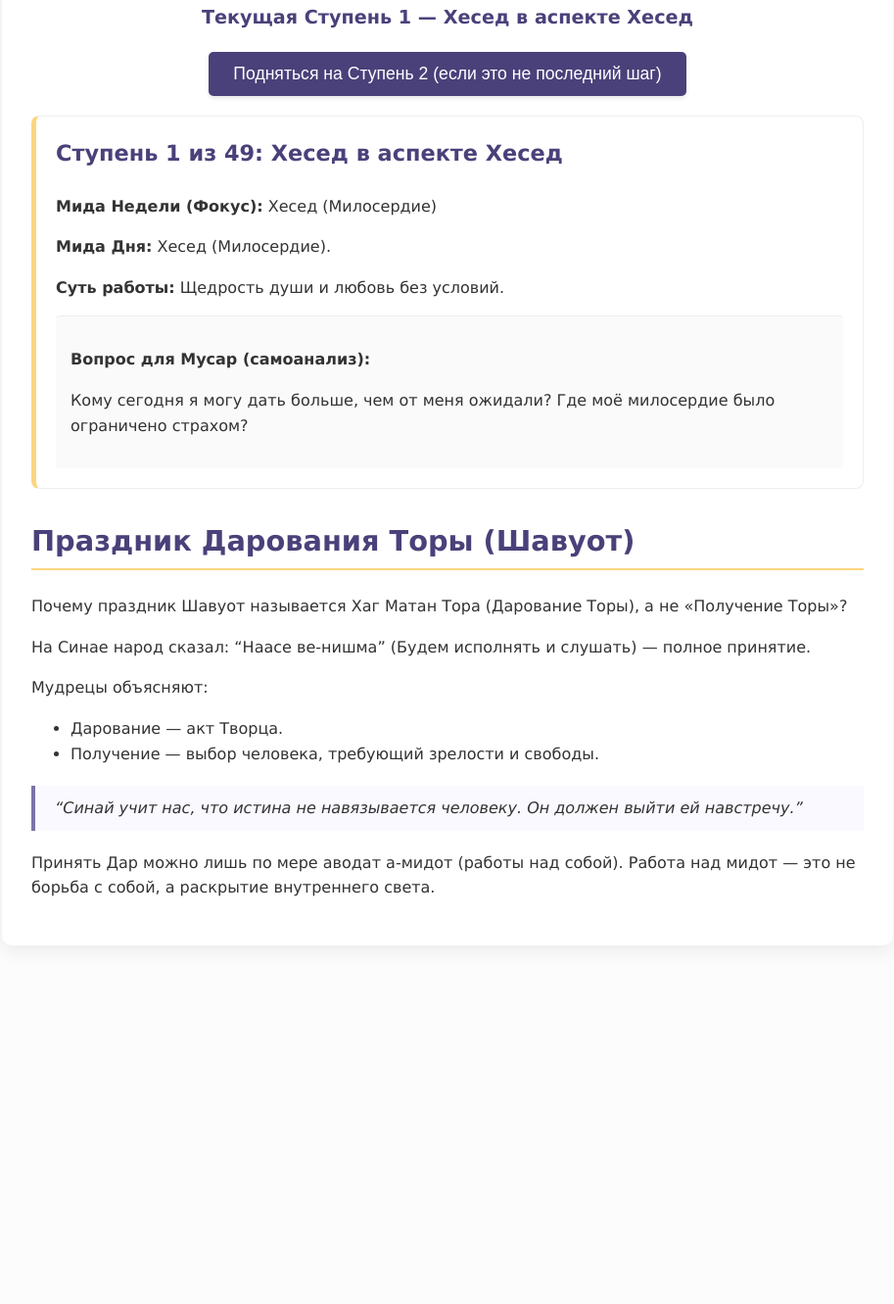
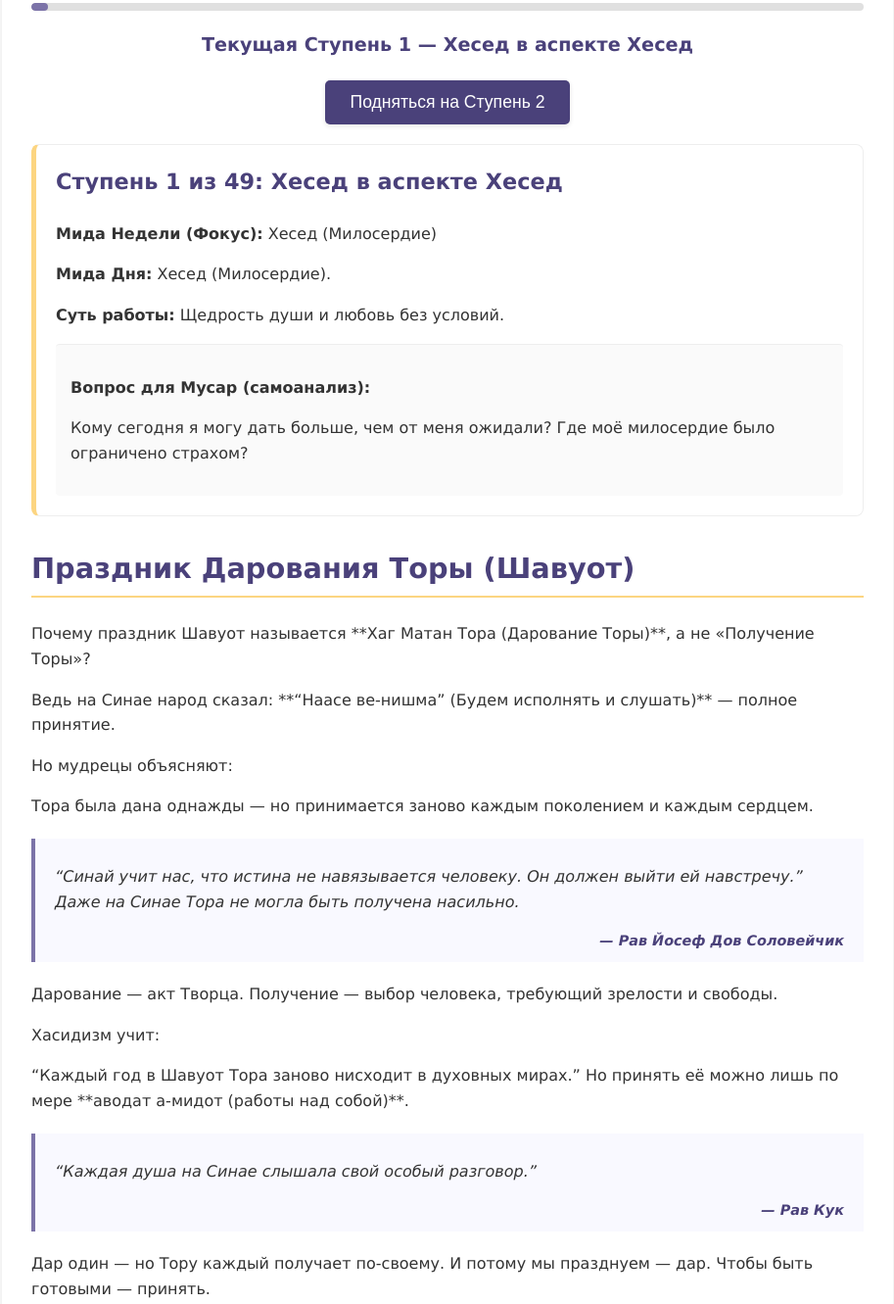
Before and after one commit to Kerijj/tora, a plain HTML site: page index.html in a window 1280 px wide. Shown: the part 610-1941 px from the top of the page at 98% size, without its empty margins (183-1096 px from the left). Before the commit the page ends 1615 px from the top, so only its background shows below. Drawn offline with Linux system fonts and the light colour scheme.

Commit message:
Update index.html

```diff
--- a/index.html
+++ b/index.html
@@ -69,6 +69,11 @@
             background: #f9f9ff; /* Очень светлый фон для цитаты */
         }
 
+        blockquote.quote {
+             margin-left: 0;
+             margin-right: 0;
+        }
+
         #progress-bar {
             height: 8px;
             background: #e0e0e0;
@@ -104,7 +109,7 @@
             font-size: 1.1em;
             transition: background-color 0.3s;
             box-shadow: 0 2px 5px rgba(0, 0, 0, 0.1);
-            display: block; /* Сделать кнопку блочным элементом */
+            display: block;
             width: fit-content;
             margin-left: auto;
             margin-right: auto;
@@ -122,7 +127,7 @@
             padding: 20px;
             margin-top: 20px;
             border-radius: 8px;
-            min-height: 150px; /* Фиксированная высота для статичности */
+            min-height: 150px;
         }
 
         #daily-midah-content h3 {
@@ -142,6 +147,15 @@
         .reflection-area p {
             font-weight: normal;
         }
+
+        .shavuot-section .quote-source {
+            display: block;
+            text-align: right;
+            margin-top: 5px;
+            font-size: 0.9em;
+            font-weight: bold;
+            color: var(--color-primary);
+        }
     </style>
 </head>
 <body>
@@ -151,7 +165,7 @@
 
     <div class="intro">
         <p><strong>Сфират а-Омер</strong> — это лестница из 49 ступеней, ведущая к лучшей версии себя. 49 дней — 49 встреч с собой.</p>
-        <p>Это время духовной работы над мидот (качествами), следуя принципам Мусар (духовное движение этики и морали, сосредоточенное на самоанализе, осознанности и медитации).</p>
+        <p>Это время духовной работы над **мидот (качествами)**, следуя принципам **Мусар (духовное движение этики и морали, сосредоточенное на самоанализе, осознанности и медитации)**.</p>
     </div>
 
     <div class="quote">
@@ -171,20 +185,28 @@
 
     <div class="shavuot-section">
         <h2>Праздник Дарования Торы (Шавуот)</h2>
-        <p>Почему праздник Шавуот называется Хаг Матан Тора (Дарование Торы), а не «Получение Торы»?</p>
+        <p>Почему праздник Шавуот называется **Хаг Матан Тора (Дарование Торы)**, а не «Получение Торы»?</p>
 
-        <p>На Синае народ сказал: “Наасе ве-нишма” (Будем исполнять и слушать) — полное принятие.</p>
+        <p>Ведь на Синае народ сказал: **“Наасе ве-нишма” (Будем исполнять и слушать)** — полное принятие.</p>
 
-        <p>Мудрецы объясняют:</p>
-        <ul>
-            <li>Дарование — акт Творца.</li>
-            <li>Получение — выбор человека, требующий зрелости и свободы.</li>
-        </ul>
+        <p>Но мудрецы объясняют:</p>
+        <p>Тора была дана однажды — но принимается заново каждым поколением и каждым сердцем.</p>
 
         <blockquote class="quote">
-            “Синай учит нас, что истина не навязывается человеку. Он должен выйти ей навстречу.”
+            <p>“Синай учит нас, что истина не навязывается человеку. Он должен выйти ей навстречу.” Даже на Синае Тора не могла быть получена насильно.</p>
+            <span class="quote-source">— Рав Йосеф Дов Соловейчик</span>
         </blockquote>
-        <p>Принять Дар можно лишь по мере аводат а-мидот (работы над собой). Работа над мидот — это не борьба с собой, а раскрытие внутреннего света.</p>
+
+        <p>Дарование — акт Творца. Получение — выбор человека, требующий зрелости и свободы.</p>
+
+        <p>Хасидизм учит:</p>
+        <p>“Каждый год в Шавуот Тора заново нисходит в духовных мирах.” Но принять её можно лишь по мере **аводат а-мидот (работы над собой)**.</p>
+
+        <blockquote class="quote">
+            <p>“Каждая душа на Синае слышала свой особый разговор.”</p>
+            <span class="quote-source">— Рав Кук</span>
+        </blockquote>
+        <p>Дар один — но Тору каждый получает по-своему. И потому мы празднуем — дар. Чтобы быть готовыми — принять.</p>
     </div>
 
 </div>
@@ -218,7 +240,6 @@
         const dayMidahIndex = stepIndex % 7;
 
         const dayNumber = stepIndex + 1;
-        const weekNumber = weekMidahIndex + 1;
 
         const weekMidah = midot[weekMidahIndex];
         const dayMidah = midot[dayMidahIndex];
@@ -248,7 +269,13 @@
             const dayMidah = midot[currentStep % 7].name;
 
             stepDisplay.textContent = `Текущая Ступень ${currentStep + 1} — ${dayMidah} в аспекте ${weekMidah}`;
-            nextStepButton.textContent = `Подняться на Ступень ${currentStep + 2} (если это не последний шаг)`;
+
+            const nextStepNumber = currentStep + 2;
+            if (nextStepNumber <= totalSteps) {
+                nextStepButton.textContent = `Подняться на Ступень ${nextStepNumber}`;
+            } else {
+                 nextStepButton.textContent = `Завершить Восхождение`;
+            }
 
             updateProgress(currentStep + 1);
 
```
